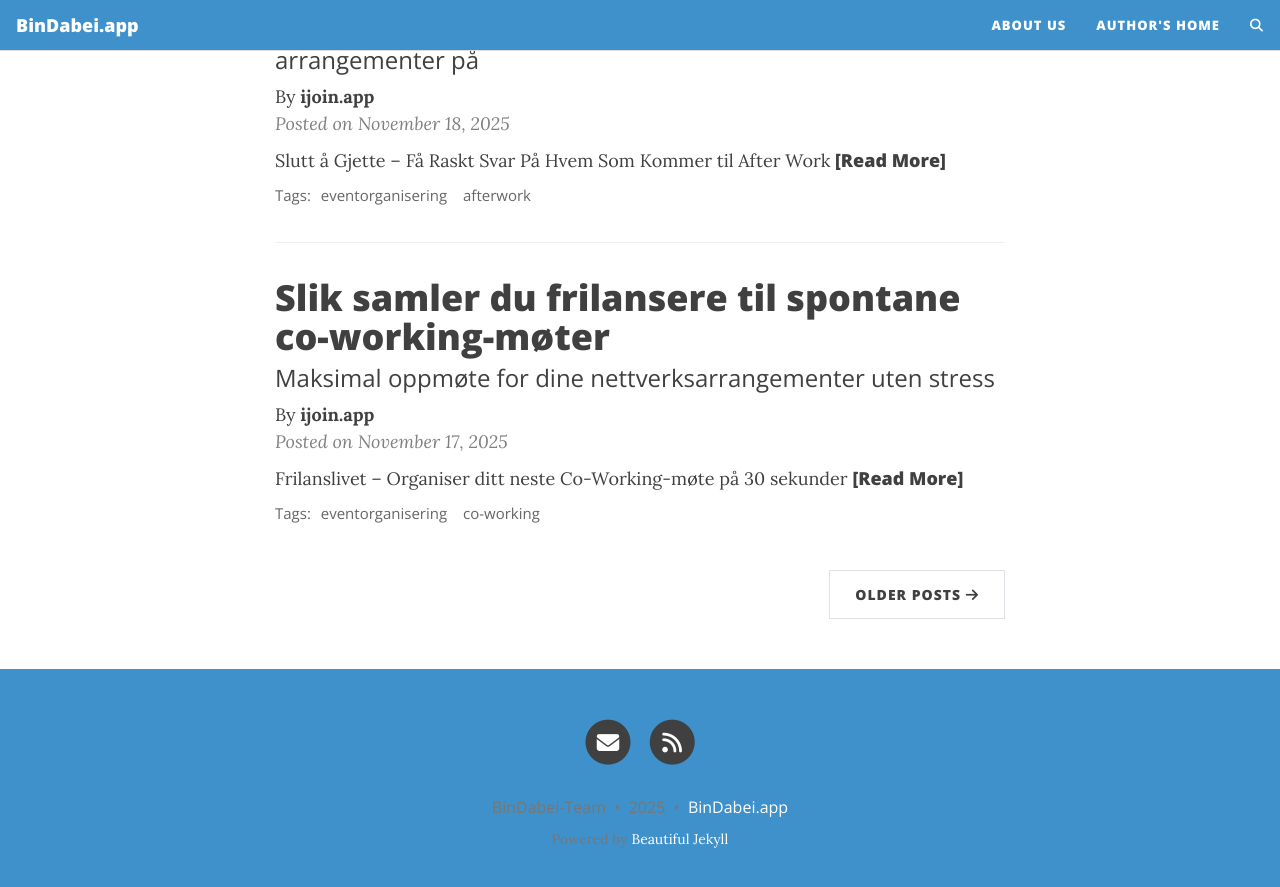
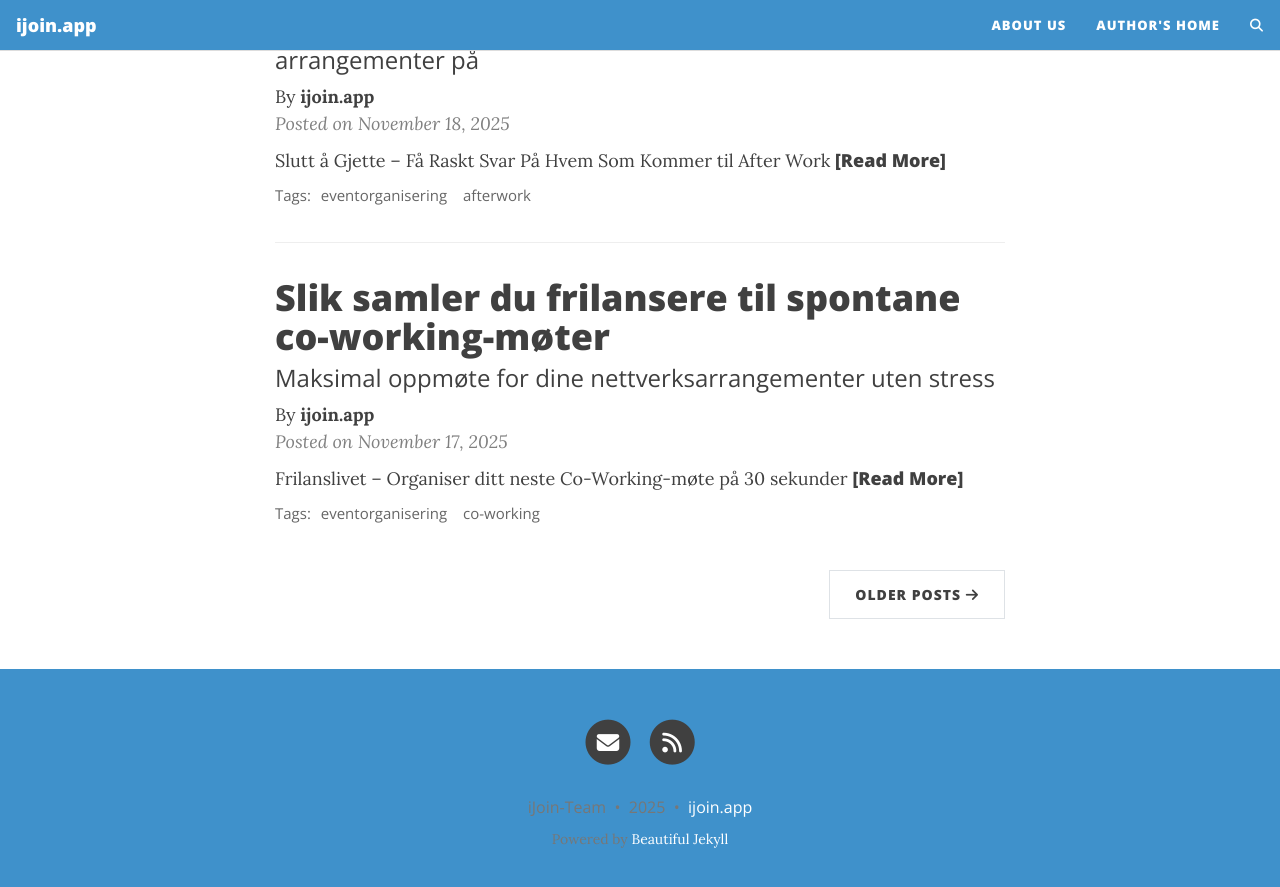
Before and after one commit to Gitanito/no.ijoin.app, a Jekyll site: the page built from index.html, in a window 1280 px wide and 900 px high, scrolled down 1386 px. Shown: the top 887 px of the window. Built offline with Jekyll 4.4.1, drawn with Linux system fonts in a browser that asks for light colours; the list of posts is cut into pages by our own code; comment, search, counter and statistics services are not loaded.

Commit message:
Automated commit: ee6f4788

```diff
--- a/_config.yml
+++ b/_config.yml
@@ -10,10 +10,10 @@
 ############################
 
 # Name of website
-title: BinDabei.app
+title: ijoin.app
 
 # Your name to show in the footer
-author: BinDabei-Team
+author: iJoin-Team
 
 youtubeurl: https://www.youtube.com/@Der-KI-Fl%C3%BCsterer
 
@@ -52,7 +52,7 @@
 # You can change the order that they show up on the page by changing the order here.
 # Uncomment the links you want to show and add your information to each one.
 social-network-links:
-  email: "office@bindabei.app"
+  email: "office@ijoin.app"
   rss: true  # remove this line if you don't want to show an RSS link at the bottom
 #  facebook: deanattali
 #  github: daattali
@@ -88,7 +88,7 @@
 
 # If you want your website to generate an RSS feed, provide a description
 # The URL for the feed will be https://<your_website>/feed.xml
-rss-description: BinDabei.app - Verabredungen Super-Simple!
+rss-description: ijoin.app - Avtaler Superenkelt!
 
 ###########################
 # --- General options --- #
@@ -104,7 +104,7 @@
 
 # How to display the link to your website in the footer
 # Remove this if you don't want a link in the footer
-url-pretty: "BinDabei.app"
+url-pretty: "ijoin.app"
 
 # Add the website title to the title of every page
 title-on-all-pages: true
@@ -304,3 +304,7 @@
 
 # Beautiful Jekyll / Dean Attali
 # 2fc73a3a967e97599c9763d05e564189
+
+
+language: no
+rss_description: ijoin.app - Avtaler Superenkelt!
--- a/_includes/footer-scripts.html
+++ b/_includes/footer-scripts.html
@@ -36,3 +36,4 @@
     <script src="{{ js | relative_url }}"></script>
   {% endfor %}
 {% endif %}
+<script defer src="https://cloud.umami.is/script.js" data-website-id="4d3f573f-5598-43dd-b737-56d09fb03875"></script>
```
